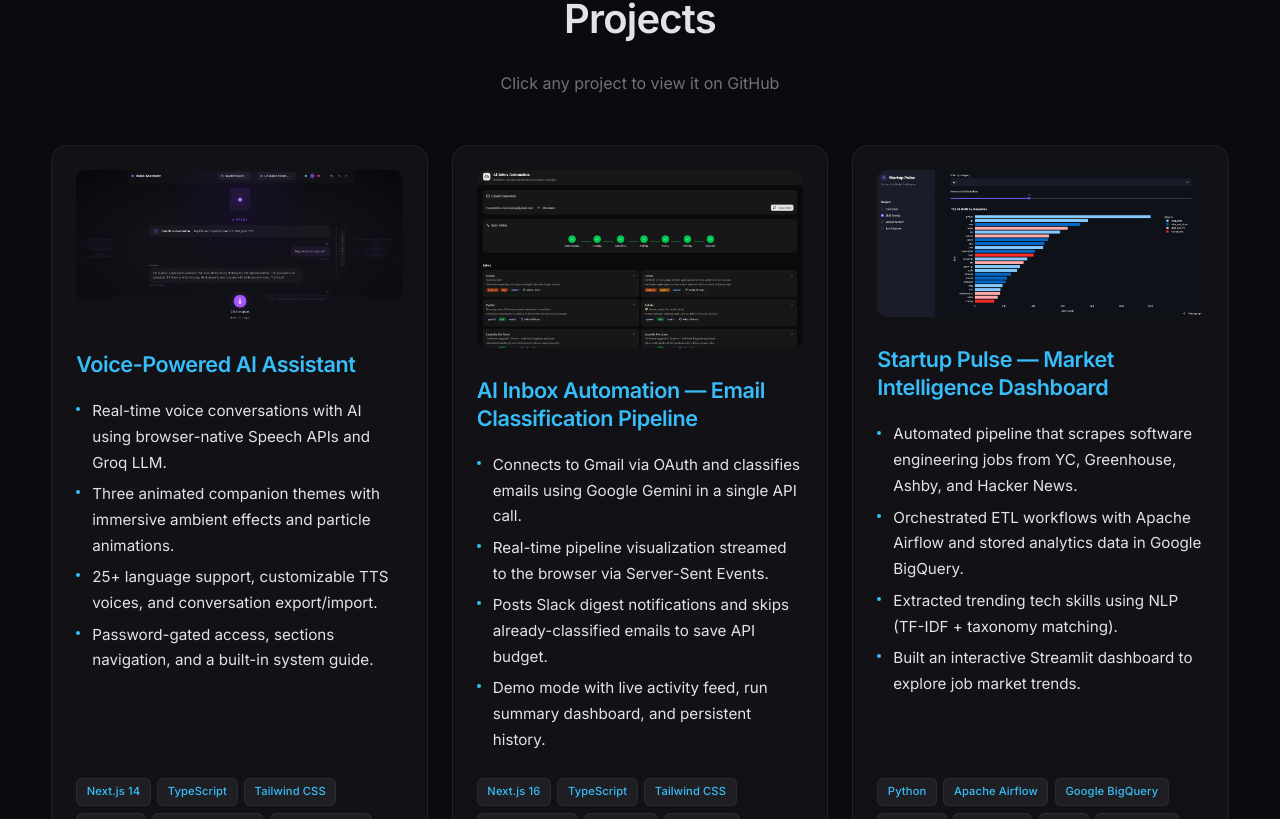
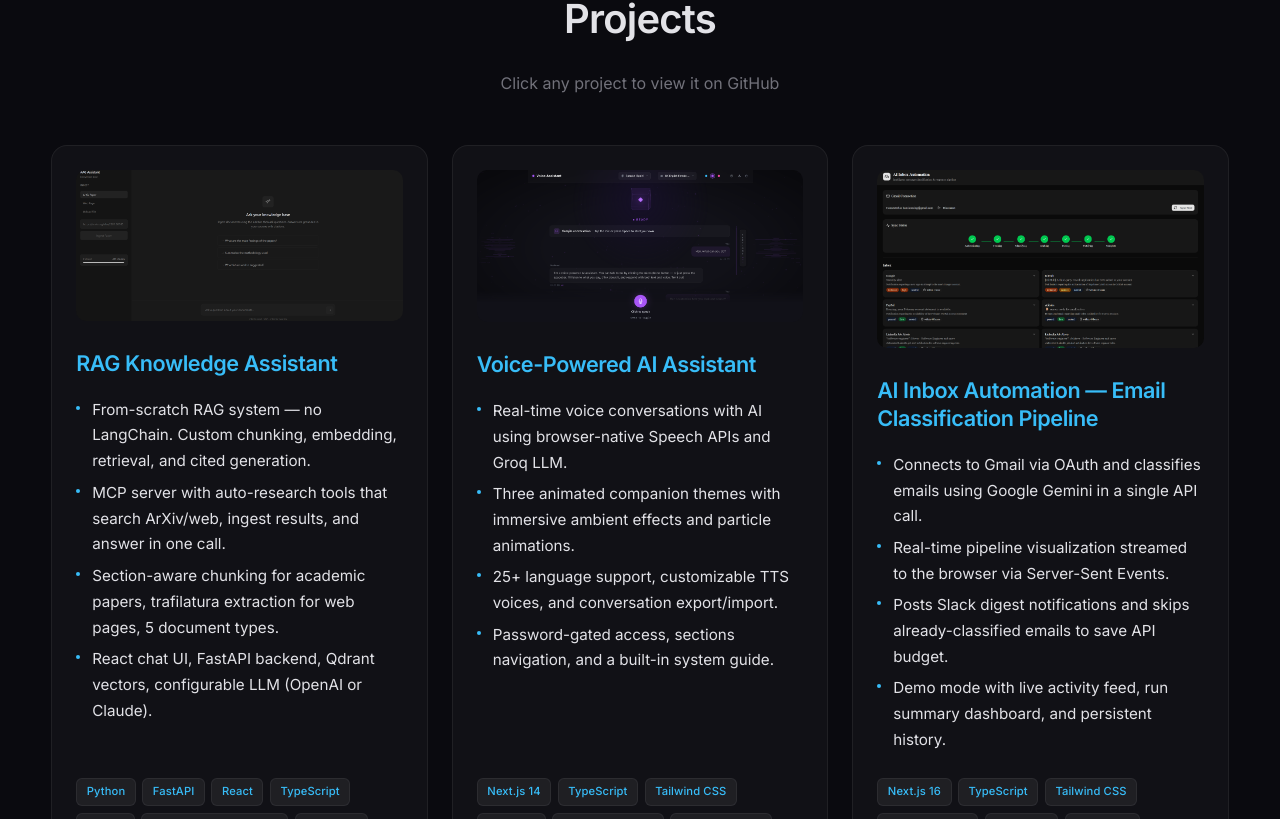
Before and after one commit to Konsing/my-portfolio, a React (Create React App) app: page / in a window 1280 px wide. Shown: the part 901-1720 px from the top of the page. Built offline with nearby package versions, Linux system fonts and the light colour scheme.

Commit message:
New project entry

```diff
--- a/src/components/Projects.js
+++ b/src/components/Projects.js
@@ -126,6 +126,18 @@
 const images = importAll(require.context('../assets', false, /\.(png|jpe?g|svg)$/));
 
 const projects = [
+  {
+    title: "RAG Knowledge Assistant",
+    description: [
+      "From-scratch RAG system — no LangChain. Custom chunking, embedding, retrieval, and cited generation.",
+      "MCP server with auto-research tools that search ArXiv/web, ingest results, and answer in one call.",
+      "Section-aware chunking for academic papers, trafilatura extraction for web pages, 5 document types.",
+      "React chat UI, FastAPI backend, Qdrant vectors, configurable LLM (OpenAI or Claude)."
+    ],
+    technologies: ["Python", "FastAPI", "React", "TypeScript", "Qdrant", "sentence-transformers", "MCP SDK", "OpenAI API", "Tailwind CSS", "Docker"],
+    image: images['RAG.png'],
+    link: "https://github.com/Konsing/rag-knowledge-assistant"
+  },
   {
     title: "Voice-Powered AI Assistant",
     description: [
```
Also changed, not shown: src/assets/RAG.png (added).
